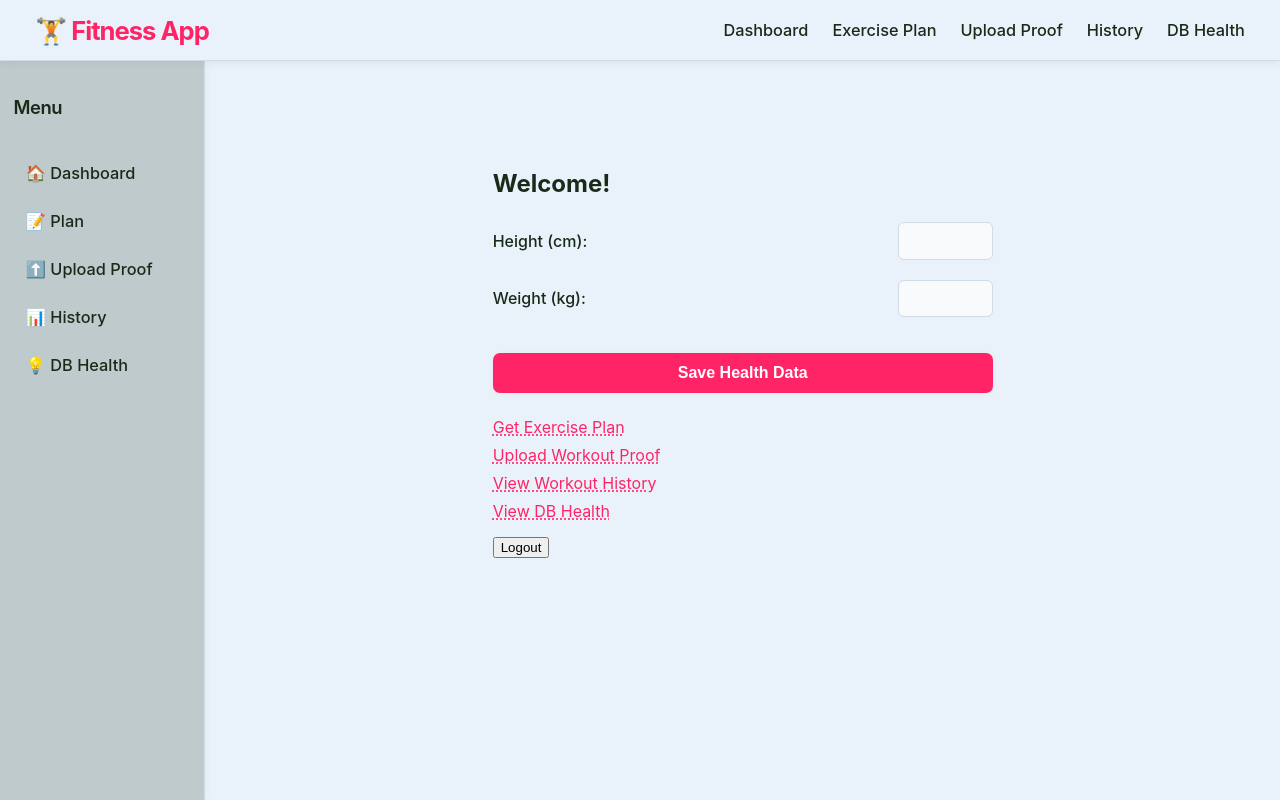
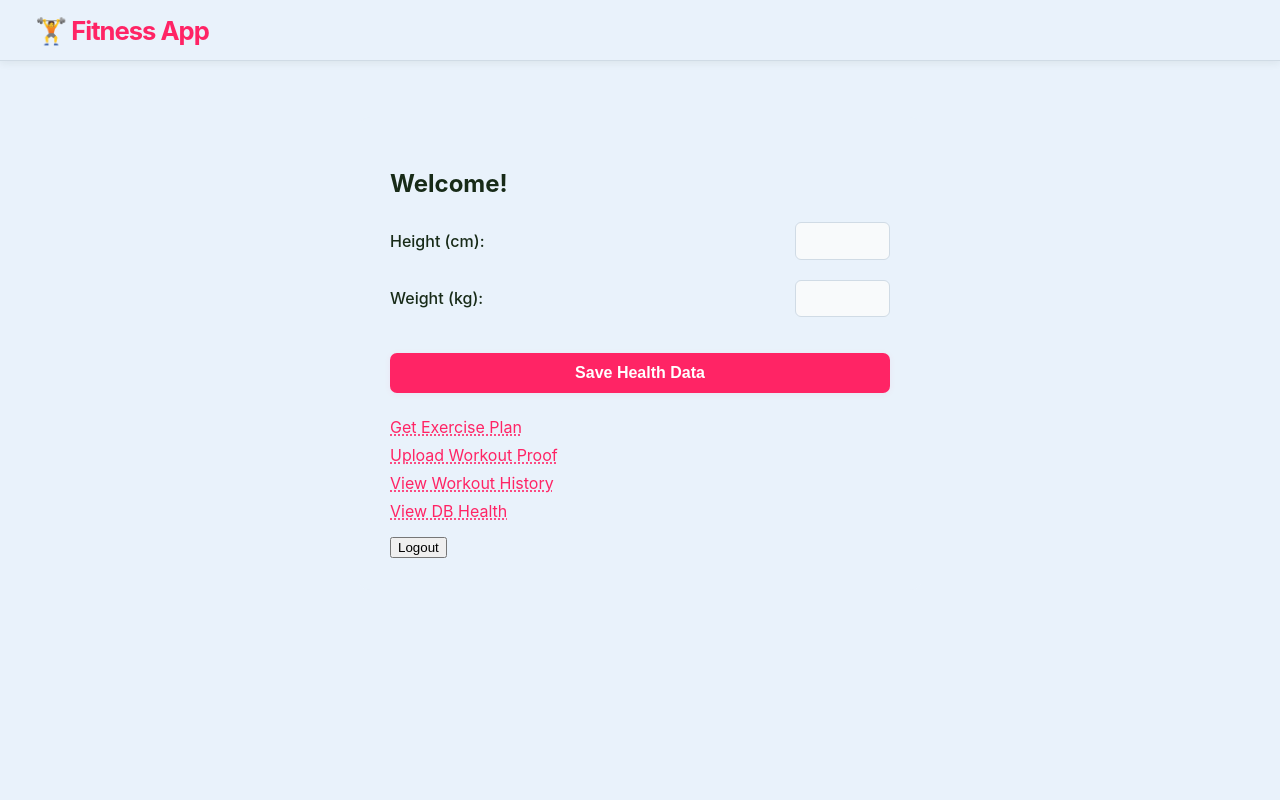
Before and after one commit to Workflow-Manager-admin/fitrecord-personalized-workout--proofcapture-90535-2115870d, an Angular app in the folder fitness_frontend/: page /dashboard in a window 1280 px wide. Built offline with nearby package versions, Linux system fonts and the light colour scheme.

Commit message:
CheckPoint

```diff
--- a/fitness_frontend/src/app/app.component.html
+++ b/fitness_frontend/src/app/app.component.html
@@ -1,24 +1,11 @@
 <div class="main-layout">
   <nav class="header-bar" role="navigation">
     <span class="header-title">🏋️ Fitness App</span>
-    <div class="header-links">
-      <a class="header-link" routerLink="/dashboard" routerLinkActive="selected">Dashboard</a>
-      <a class="header-link" routerLink="/suggestions" routerLinkActive="selected">Exercise Plan</a>
-      <a class="header-link" routerLink="/upload" routerLinkActive="selected">Upload Proof</a>
-      <a class="header-link" routerLink="/history" routerLinkActive="selected">History</a>
-      <a class="header-link" routerLink="/health" routerLinkActive="selected">DB Health</a>
-    </div>
+    <!-- Only app title and logo remain; all links removed -->
   </nav>
   <div class="app-main-content-wrap">
-    <aside class="app-sidebar" role="complementary">
-      <div class="sidebar-title">Menu</div>
-      <a class="sidebar-link" routerLink="/dashboard" routerLinkActive="active">🏠 Dashboard</a>
-      <a class="sidebar-link" routerLink="/suggestions" routerLinkActive="active">📝 Plan</a>
-      <a class="sidebar-link" routerLink="/upload" routerLinkActive="active">⬆️ Upload Proof</a>
-      <a class="sidebar-link" routerLink="/history" routerLinkActive="active">📊 History</a>
-      <a class="sidebar-link" routerLink="/health" routerLinkActive="active">💡 DB Health</a>
-    </aside>
-    <main class="app-content">
+    <!-- Sidebar and its menu removed for minimal navbar-only experience -->
+    <main class="app-content" style="width: 100%;">
       <router-outlet></router-outlet>
     </main>
   </div>
```
Also changed, not shown: 1 other file (tests, documents, lock files or other folders).
